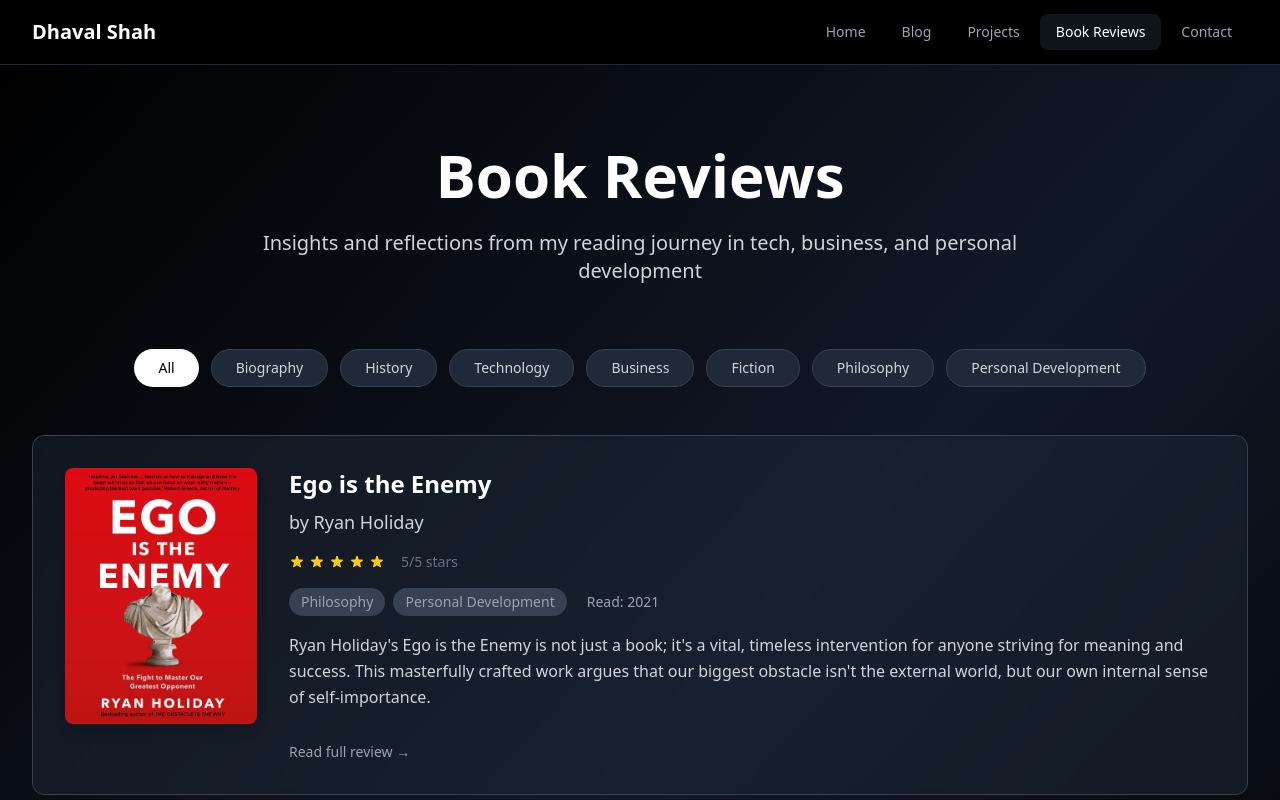
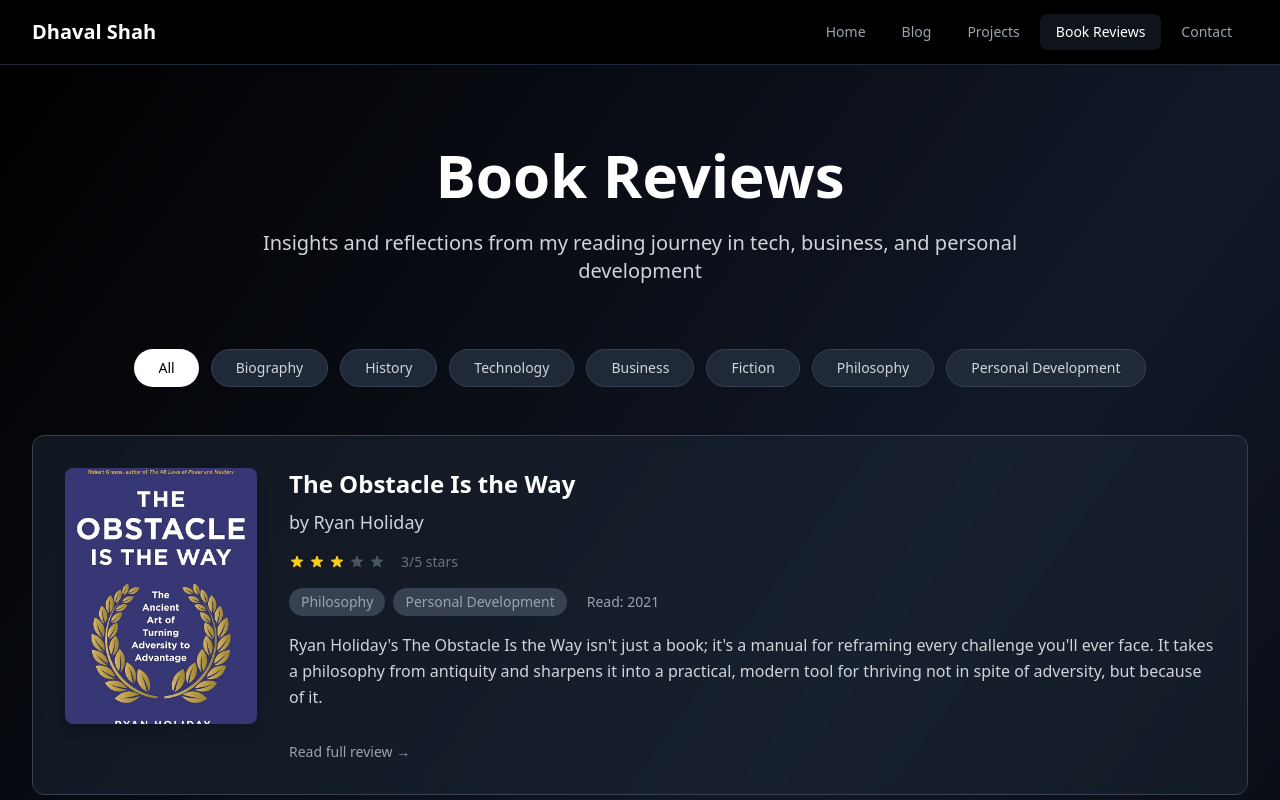
Before and after one commit to sdhaval97/personal-website, a React (Vite) app: page /book-reviews in a window 1280 px wide. Shown: the top 800 px of the page. Built offline with nearby package versions, Linux system fonts and the light colour scheme.

Commit message:
added obstacle is the way review

```diff
--- a/src/pages/BookReviews.jsx
+++ b/src/pages/BookReviews.jsx
@@ -7,6 +7,60 @@ const BookReviews = () => {
   const genres = ['all', 'biography', 'history', 'technology', 'business', 'fiction', 'philosophy', 'personal development']
 
   const books = [
+    {
+      title: "The Obstacle Is the Way",
+      author: "Ryan Holiday",
+      rating: 3,
+      shortReview: "Ryan Holiday's The Obstacle Is the Way isn't just a book; it's a manual for reframing every challenge you'll ever face. It takes a philosophy from antiquity and sharpens it into a practical, modern tool for thriving not in spite of adversity, but because of it.",
+      fullReview: `Turning Trials into Triumphs
+
+Ryan Holiday's The Obstacle Is the Way isn't just a book; it's a manual for reframing every challenge you'll ever face. It takes a philosophy from antiquity and sharpens it into a practical, modern tool for thriving not in spite of adversity, but because of it.
+
+Based on the timeless wisdom of Stoicism, the book presents a simple yet profound framework for navigating life's difficulties. Holiday introduces this framework through a three-part structure: Perception, Action, and Will. He argues that our problems don't come from external events, but from our perception of them. By learning to control our perceptions, take deliberate action, and cultivate an unshakeable inner will, we can turn any obstacle upside down and use it as a stepping stone.
+
+**Strengths**
+
+What makes this book effective is its relentless practicality. Holiday isn't interested in abstract philosophical debates; he's focused on application.
+
+**Accessible Prose:** He masterfully distills complex Stoic concepts (drawn from giants like Marcus Aurelius, Seneca, and Epictetus) into clear, concise, and actionable advice.
+
+**Compelling Examples:** The book is packed with fascinating historical and contemporary stories—from John D. Rockefeller and Amelia Earhart to Steve Jobs and Ulysses S. Grant. These examples show the book's principles in action.
+
+**Motivational Structure:** The "Perception, Action, Will" framework is empowering. It provides a clear path forward when you feel stuck, frustrated, or overwhelmed, moving you from a state of passive suffering to one of active engagement.
+
+**Weaknesses**
+
+While the message is potent, its delivery can fall short for some readers.
+
+**Repetitive Nature:** The core message—"what stands in the way becomes the way"—is repeated extensively. While this reinforces the concept, many readers will find it redundant and feel the book could have been a much shorter essay.
+
+**Philosophical Depth:** This is not a deep, academic dive into Stoic philosophy. Readers looking for a comprehensive study of Stoicism will find it simplistic and introductory.
+
+**Who Might Not Enjoy It:** If you're looking for a book that offers sympathy or validates feelings of frustration, this isn't it. Its tough-minded pragmatism can feel blunt or dismissive of genuine emotional struggle.
+
+**Themes and Deeper Analysis**
+
+The central theme is reframing. The book is a masterclass in cognitive reframing, teaching you to see the "bad" things that happen as opportunities. Is your project failing? It's a chance to learn, pivot, and innovate. Did someone betray you? It's a lesson in resilience and character. Holiday argues that we don't control what happens to us, but we always control how we respond. This shift from a victim mindset to an empowered one is the book's greatest takeaway.
+
+**Target Audience**
+
+This book is best for newcomers to Stoicism or readers seeking a quick, motivational boost. Entrepreneurs, leaders, and athletes might find its pragmatic approach useful, but only if they are new to these concepts.
+
+**Rating and Recommendation**
+
+Rating: ★★★☆☆ (3/5)
+
+The Obstacle Is the Way is a valuable introduction to a powerful mindset. It succeeds in making Stoicism accessible to a modern audience. However, its repetitive nature and lack of depth keep it from being a truly great book. It's worth a read if you are completely new to the topic, but seasoned readers of philosophy or self-help may find it too basic.
+
+**Comparable Titles**
+
+- Meditations by Marcus Aurelius
+- Man's Search for Meaning by Viktor Frankl
+- Grit: The Power of Passion and Perseverance by Angela Duckworth`,
+      categories: ["Philosophy", "Personal Development"],
+      readDate: "2021",
+      coverImage: "/images/books/Obstacle_Is_The_Way_Cover.jpg"
+    },
     {
       title: "Ego is the Enemy",
       author: "Ryan Holiday",
```
Also changed, not shown: public/images/books/Obstacle_Is_The_Way_Cover.jpg (added).
